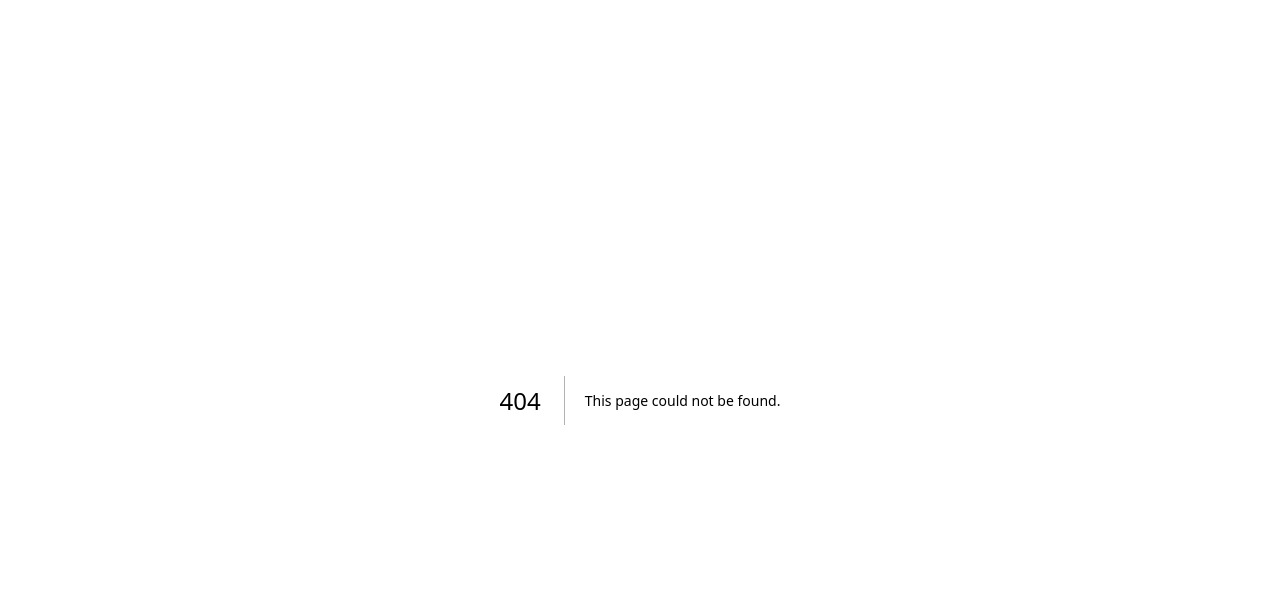
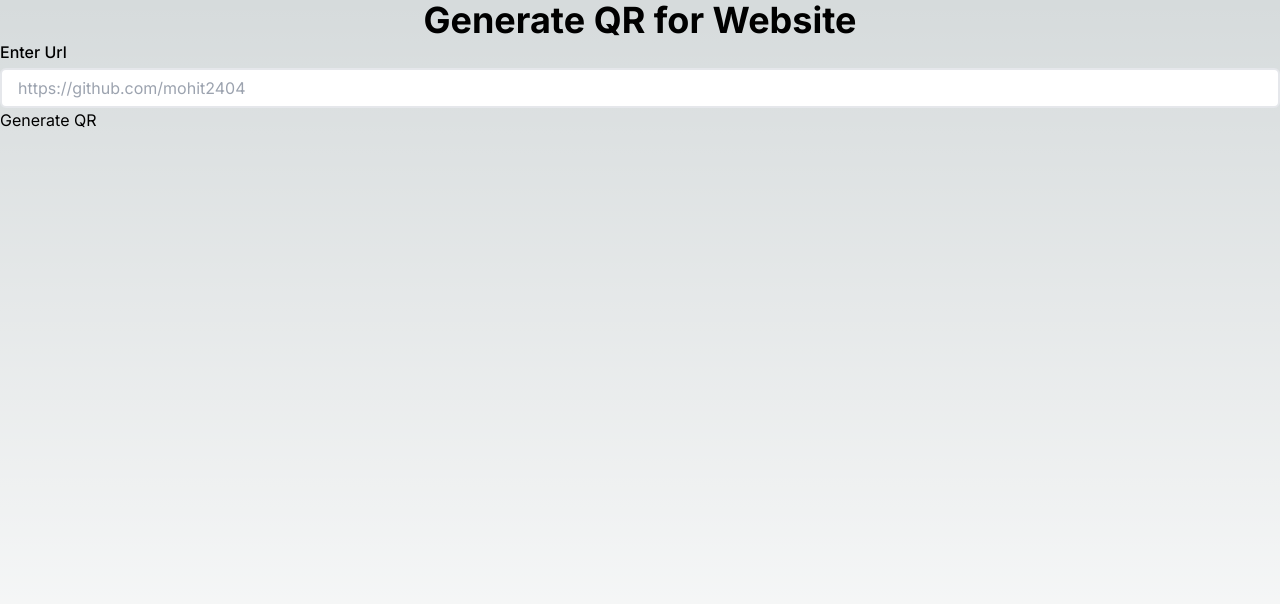
Before and after one commit to mohit2404/qr-generator, a Next.js app: page /site-url in a window 1280 px wide. Before the commit this address had no page. Shown: the top 604 px of the page. Built offline with nearby package versions, Linux system fonts and the light colour scheme.

Commit message:
add pages

```diff
--- /dev/null
+++ b/app/site-url/page.tsx
@@ -0,0 +1,86 @@
+"use client";
+
+import { useState } from "react";
+import QRCode from "qrcode";
+import Image from "next/image";
+import Input from "@/app/_ui/input";
+import { ChangeEvent, FormEvent } from "@/app/_lib/types";
+
+export default function WebsitePage() {
+  // local state to store the website Url
+  const [siteUrl, setSiteUrl] = useState<string>("");
+
+  // state to store the generated QR code image data URL
+  const [qrCodeDataURL, setQRCodeDataURL] = useState<string | null>(null);
+
+  // onchange Function
+  const handleOnChange = (event: ChangeEvent) => {
+    const { name, value } = event.target;
+    setSiteUrl(value);
+  };
+
+  // function to submit the form and get the qr code from the api
+  async function handleFormSubmit(event: FormEvent) {
+    event.preventDefault();
+
+    try {
+      const errorCorrectionLevel = "H";
+
+      // Generate QR code as Data URL
+      const qrCodeDataURL = await QRCode.toDataURL(siteUrl, {
+        errorCorrectionLevel: errorCorrectionLevel,
+        version: 9,
+        color: {
+          dark: "#000", // Color of the QR code
+          light: "#fff", // Background color
+        },
+      });
+
+      setQRCodeDataURL(qrCodeDataURL);
+      console.log("QR code generated successfully");
+    } catch (error) {
+      console.error("Error:", error);
+    }
+  }
+
+  return (
+    <section className="section">
+      <h1 className="gradient-text text-center text-2xl font-bold md:text-4xl">
+        Generate QR for Website
+      </h1>
+      <div className="qr-card">
+        <form onSubmit={handleFormSubmit}>
+          <Input
+            keyName={"siteUrl"}
+            label={"Enter Url"}
+            type={"text"}
+            value={siteUrl}
+            placeholder={"https://github.com/mohit2404"}
+            hadleOnChange={handleOnChange}
+          />
+          <button className="generate-button">Generate QR</button>
+        </form>
+        {qrCodeDataURL && (
+          <div>
+            <div className="qr-image">
+              <Image
+                src={qrCodeDataURL}
+                alt={"QR Code"}
+                title={"User generated website qr code"}
+                width={240}
+                height={240}
+              />
+            </div>
+            <a
+              href={qrCodeDataURL}
+              download="website-qr-code.png"
+              className="download-button"
+            >
+              Download QR Code
+            </a>
+          </div>
+        )}
+      </div>
+    </section>
+  );
+}
--- /dev/null
+++ b/app/text/page.tsx
@@ -0,0 +1,86 @@
+"use client";
+
+import { useState } from "react";
+import QRCode from "qrcode";
+import Image from "next/image";
+import Input from "@/app/_ui/input";
+import { ChangeEvent, FormEvent } from "@/app/_lib/types";
+
+export default function TextPage() {
+  // local state to store text
+  const [text, setText] = useState<string>("");
+
+  // state to store the generated QR code image data URL
+  const [qrCodeDataURL, setQRCodeDataURL] = useState<string | null>(null);
+
+  // onchange Function
+  const handleOnChange = (event: ChangeEvent) => {
+    const { name, value } = event.target;
+    setText(value);
+  };
+
+  // function to submit the form and get the qr code from the api
+  async function handleFormSubmit(event: FormEvent) {
+    event.preventDefault();
+
+    try {
+      const errorCorrectionLevel = "H";
+
+      // Generate QR code as Data URL
+      const qrCodeDataURL = await QRCode.toDataURL(text, {
+        errorCorrectionLevel: errorCorrectionLevel,
+        version: 9,
+        color: {
+          dark: "#000", // Color of the QR code
+          light: "#fff", // Background color
+        },
+      });
+
+      setQRCodeDataURL(qrCodeDataURL);
+      console.log("QR code generated successfully");
+    } catch (error) {
+      console.error("Error:", error);
+    }
+  }
+
+  return (
+    <section className="section">
+      <h1 className="gradient-text text-center text-2xl font-bold md:text-4xl">
+        Generate QR for Sms
+      </h1>
+      <div className="qr-card">
+        <form onSubmit={handleFormSubmit}>
+          <Input
+            keyName={"text"}
+            label={"Enter Text"}
+            type={"text"}
+            value={text}
+            placeholder={"Enter Your Text"}
+            hadleOnChange={handleOnChange}
+          />
+          <button className="generate-button">Generate QR</button>
+        </form>
+        {qrCodeDataURL && (
+          <div>
+            <div className="qr-image">
+              <Image
+                src={qrCodeDataURL}
+                alt={"QR Code"}
+                title={"User generated website qr code"}
+                width={240}
+                height={240}
+              />
+            </div>
+            <a
+              href={qrCodeDataURL}
+              download="website-qr-code.png"
+              className="download-button"
+            >
+              Download QR Code
+            </a>
+          </div>
+        )}
+      </div>
+    </section>
+  );
+}
--- /dev/null
+++ b/app/whats-app/page.tsx
@@ -0,0 +1,86 @@
+"use client";
+
+import { useState } from "react";
+import QRCode from "qrcode";
+import Image from "next/image";
+import Input from "@/app/_ui/input";
+import { ChangeEvent, FormEvent } from "@/app/_lib/types";
+
+export default function WhatsAppPage() {
+  // local state to store whatsapp number
+  const [phone, setPhone] = useState<number>(91);
+
+  // state to store the generated QR code image data URL
+  const [qrCodeDataURL, setQRCodeDataURL] = useState<string | null>(null);
+
+  // onchange Function
+  const handleOnChange = (event: ChangeEvent) => {
+    const { name, value } = event.target;
+    setPhone(Number(value));
+  };
+
+  // function to submit the form and get the qr code from the api
+  async function handleFormSubmit(event: FormEvent) {
+    event.preventDefault();
+
+    try {
+      const errorCorrectionLevel = "H";
+
+      // Generate QR code as Data URL
+      const qrCodeDataURL = await QRCode.toDataURL(`wa.me/+${phone}`, {
+        errorCorrectionLevel: errorCorrectionLevel,
+        version: 9,
+        color: {
+          dark: "#000", // Color of the QR code
+          light: "#fff", // Background color
+        },
+      });
+
+      setQRCodeDataURL(qrCodeDataURL);
+      console.log("QR code generated successfully");
+    } catch (error) {
+      console.error("Error:", error);
+    }
+  }
+
+  return (
+    <section className="section">
+      <h1 className="gradient-text text-center text-2xl font-bold md:text-4xl">
+        Generate QR for Whatsapp Number
+      </h1>
+      <div className="qr-card">
+        <form onSubmit={handleFormSubmit}>
+          <Input
+            keyName={"phone"}
+            label={"Enter Whatsapp Number"}
+            type={"tel"}
+            value={String(phone)}
+            placeholder={"918826709142"}
+            hadleOnChange={handleOnChange}
+          />
+          <button className="generate-button">Generate QR</button>
+        </form>
+        {qrCodeDataURL && (
+          <div>
+            <div className="qr-image">
+              <Image
+                src={qrCodeDataURL}
+                alt={"QR Code"}
+                title={"User generated website qr code"}
+                width={240}
+                height={240}
+              />
+            </div>
+            <a
+              href={qrCodeDataURL}
+              download="whatsapp-qr-code.png"
+              className="download-button"
+            >
+              Download QR Code
+            </a>
+          </div>
+        )}
+      </div>
+    </section>
+  );
+}
```
